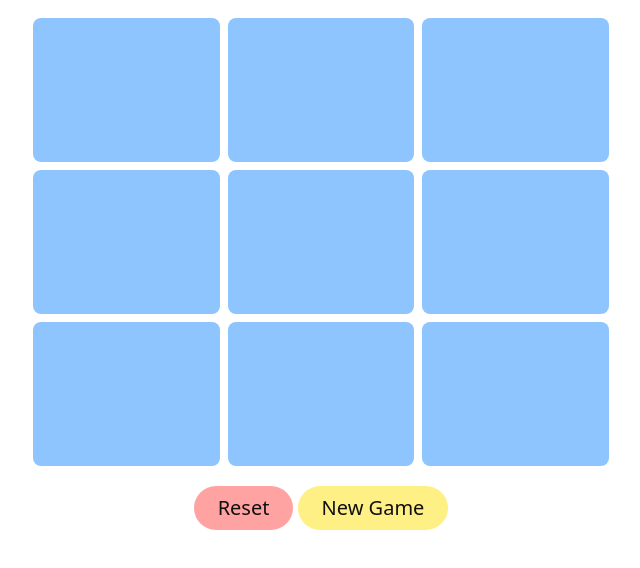
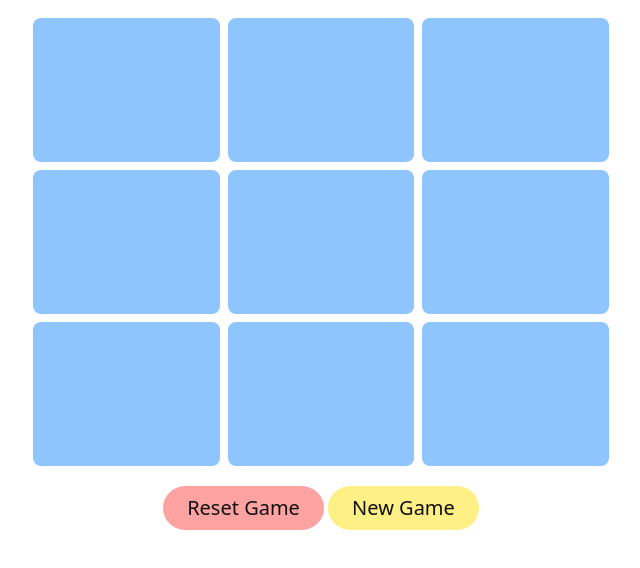
Before and after one commit to mushfiqueraiyan/tic-tac-toe, a plain HTML site: page index.html in a window 1280 px wide. Shown: the part 94-662 px from the top of the page, without its empty margins (319-959 px from the left). Drawn offline with nearby package versions, Linux system fonts and the light colour scheme.

Commit message:
minor changes

```diff
--- a/index.html
+++ b/index.html
@@ -19,8 +19,8 @@
             <button class="box bg-blue-300 text-5xl flex items-center justify-center cursor-pointer rounded-lg h-36"></button>
             <button class="box p-10 bg-blue-300 text-5xl flex items-center justify-center cursor-pointer rounded-lg h-36"></button>
         </section>
-        <button id="reset" class="mt-5 bg-red-300 text-[#101010] py-2 px-6 rounded-full cursor-pointer text-xl">Reset</button>
-        <button id="newGame" class="mt-5 bg-yellow-200 text-[#101010] py-2 px-6 rounded-full cursor-pointer text-xl">New Game</button>
+        <button id="reset" class="mt-5 bg-red-300 text-[#101010] py-2 px-6 rounded-full cursor-pointer text-xl">Reset Game</button>
+        <button id="newGame" class="mt-5 bg-yellow-200 text-[#101010] py-2 px-6 rounded-full cursor-pointer text-xl">New Game  </button>
         <p id="win"></p>
     </main>
 </body>
```
